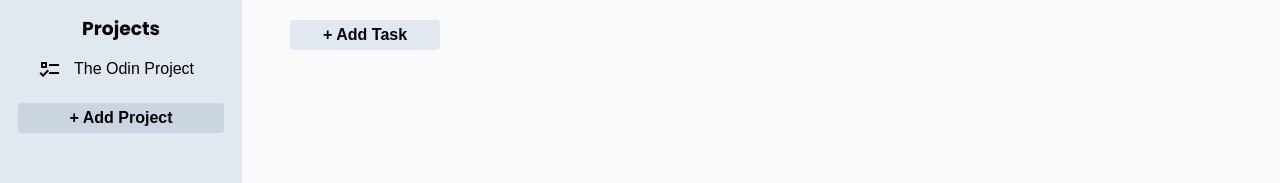
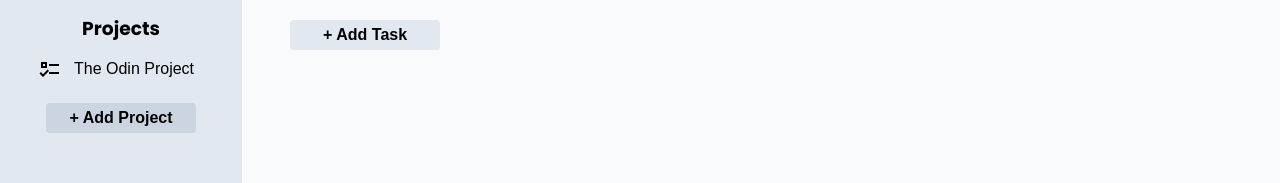
Before and after one commit to nainsworth/todo-list, a website built with webpack: page dist/index.html in a window 1280 px wide. Shown: the part 177-360 px from the top of the page. Built offline with nearby package versions, Linux system fonts and the light colour scheme.

Commit message:
Modified Add Project Button

```diff
--- a/src/css/styles.css
+++ b/src/css/styles.css
@@ -112,6 +112,12 @@ main {
   text-align: center;
 }
 
+.project-container {
+  display: flex;
+  flex-direction: column;
+  align-items: center;
+}
+
 .project img {
   width: 24px;
 }
@@ -120,12 +126,12 @@ main {
   border: none;
   background-color: var(--slate300);
   border-radius: 4px;
-  width: 100%;
+  width: 150px;
   height: 30px;
   font-weight: bold;
   font-size: 1rem;
   margin-top: 16px;
-}
+  }
 
 .add-project:hover {
   cursor: pointer;
```
